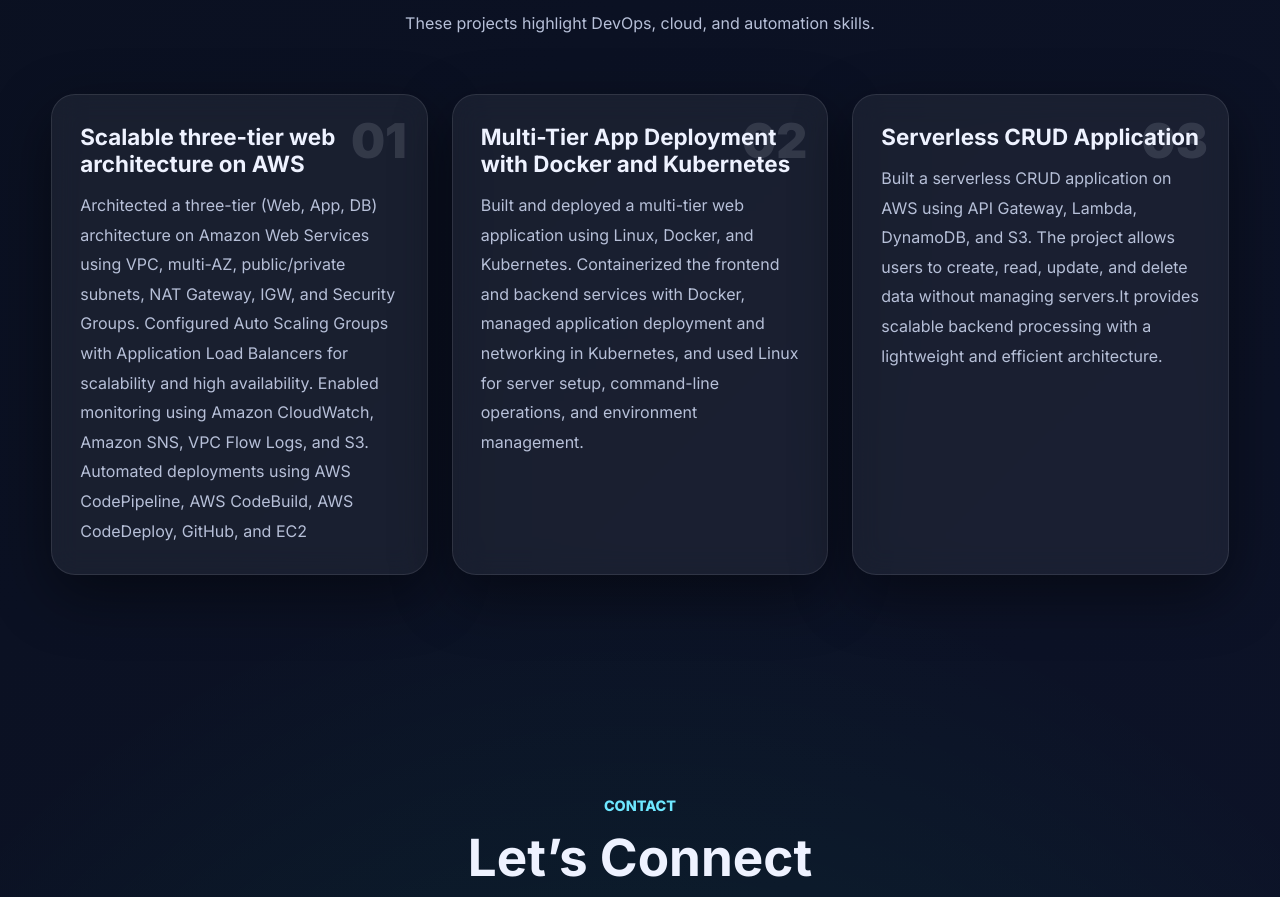
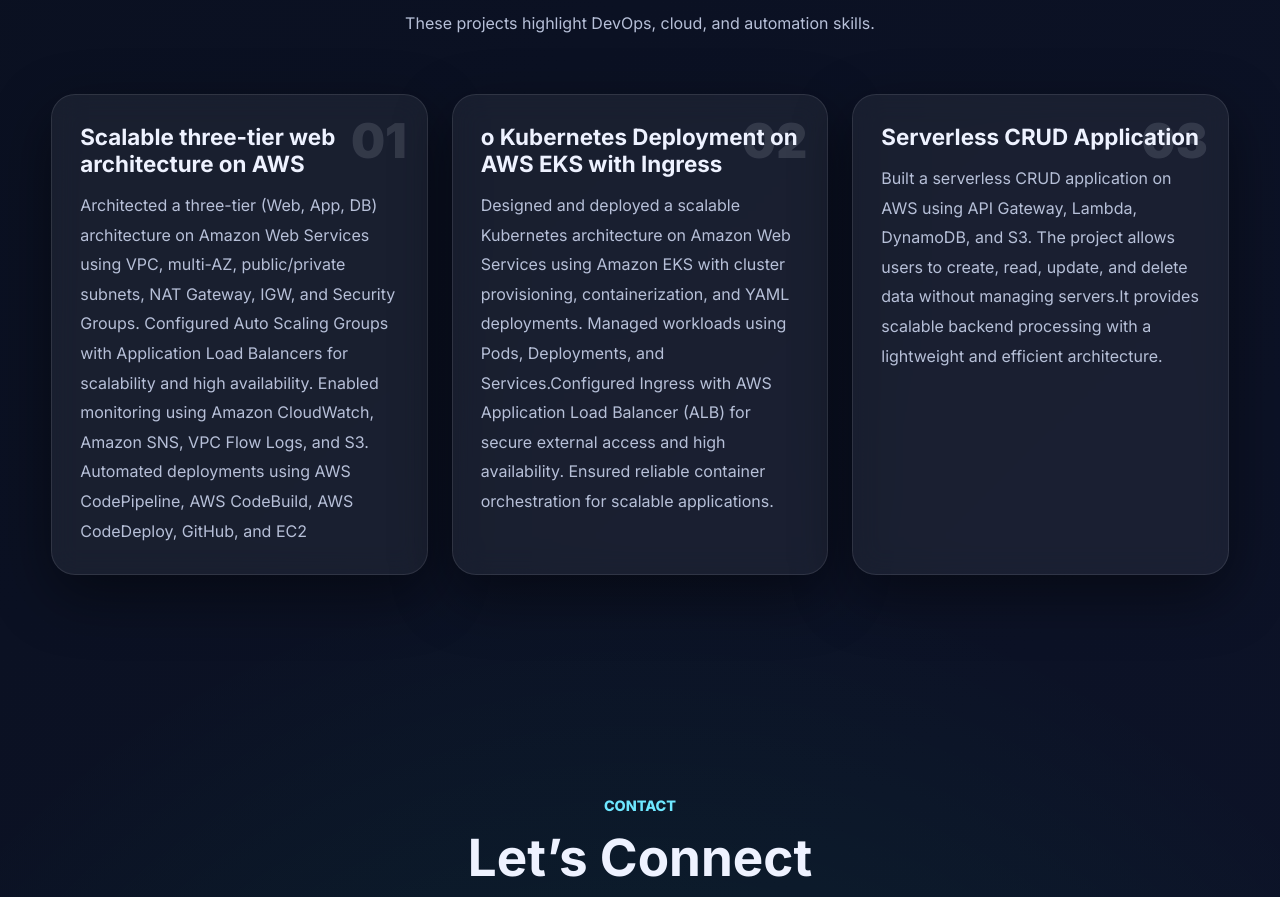
Before and after one commit to MeetDangar/My-Portfolio-Website, a plain HTML site: page index.html in a window 1280 px wide. Shown: the part 2996-3893 px from the top of the page. Drawn offline with Linux system fonts and the light colour scheme.

Commit message:
Revise project title and description for clarity
Updated project description to reflect Kubernetes deployment on AWS EKS with Ingress.

```diff
--- a/index.html
+++ b/index.html
@@ -183,12 +183,11 @@
 
                     <div class="card project-card reveal">
                         <div class="project-number">02</div>
-                        <h3>Multi-Tier App Deployment with Docker and Kubernetes</h3>
+                        <h3>o Kubernetes Deployment on AWS EKS with Ingress</h3>
                         <p>
-                            Built and deployed a multi-tier web application using Linux, Docker, and Kubernetes.
-                            Containerized the frontend and backend services with Docker, managed application deployment
-                            and networking in Kubernetes, and used Linux for server setup, command-line operations, and
-                            environment management.
+                            Designed and deployed a scalable Kubernetes architecture on Amazon Web Services using Amazon EKS with cluster provisioning, containerization, and YAML deployments.
+                            Managed workloads using Pods, Deployments, and Services.Configured Ingress with AWS Application Load Balancer (ALB) for secure external access and high availability.
+                            Ensured reliable container orchestration for scalable applications.
                         </p>
                     </div>
 
```
